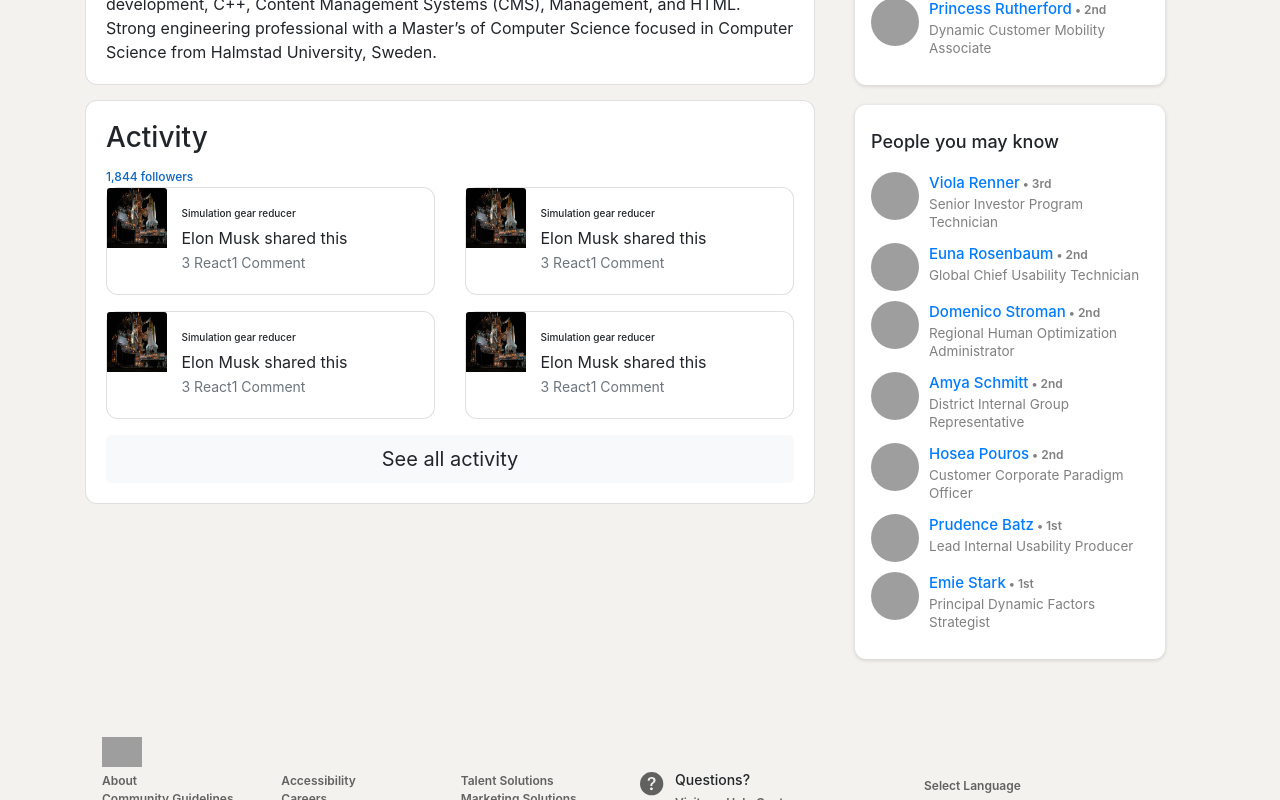
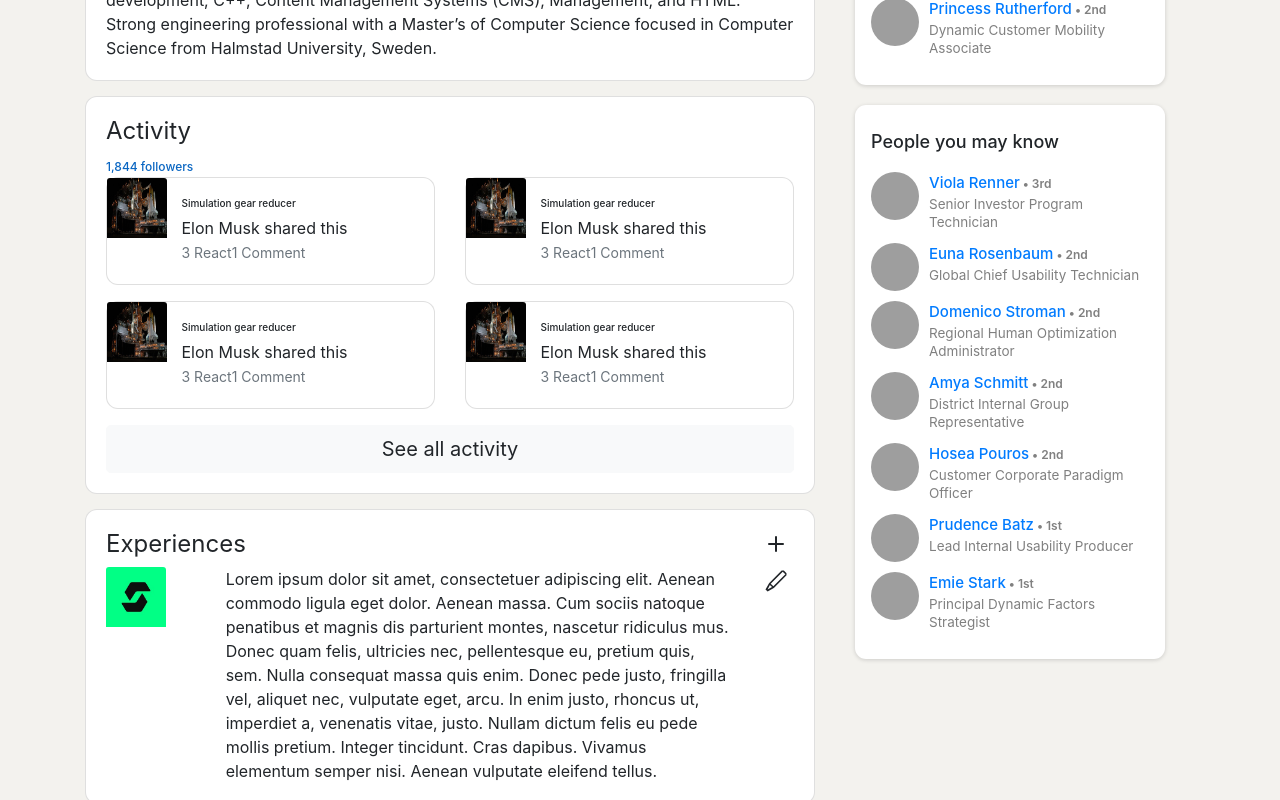
Before and after one commit to pavanyalamanchi/linkedin-build-week, a React (Create React App) app: page / in a window 1280 px wide. Shown: the part 560-1360 px from the top of the page. Built offline with nearby package versions, Linux system fonts and the light colour scheme; grey boxes are pictures that could not be loaded.

Commit message:
experience section

```diff
--- a/src/App.css
+++ b/src/App.css
@@ -4,7 +4,13 @@
   height: fit-content;
   background-color: #f3f2ee;
 }
-
+.icons{
+  font-size: x-large;
+}
+.body-title{
+  font-size: 24px;
+  font-weight: 400;
+}
 .profile-pic {
   height: 10.5rem;
   width: 10.5rem;
--- a/src/components/MainSection.jsx
+++ b/src/components/MainSection.jsx
@@ -3,6 +3,7 @@
 import cover from "../assets/cover.jpg";
 import { SiTesla, SiSpacex } from 'react-icons/si'
 import Sidebar from './Sidebar'
+import Experience from './experience'
 
 const MainSection = () => {
   return (
@@ -51,14 +52,14 @@
 
           <Card>
           <Card.Body>
-            <h3>About</h3>
+            <h3 className="body-title">About</h3>
             <p>Experienced Senior Web Application Developer with a demonstrated history of working in the computer software industry. Skilled in Negotiation,Web Development,Mobile App development, C++, Content Management Systems (CMS), Management, and HTML. Strong engineering professional with a Master’s of Computer Science focused in Computer Science from Halmstad University, Sweden.</p>
           </Card.Body>
           </Card>
 
           <Card>
           <Card.Body>
-            <h3>Activity</h3>
+            <h3 className="body-title">Activity</h3>
             <div><span style={{color: "#0a66c2", fontWeight:"500"}}>1,844 followers</span></div>
             <Row>
               <Col>
@@ -125,6 +126,7 @@
             <Button href="#" variant="light" size="lg" style={{width: "100%"}}> See all activity</Button>
           </Card.Body>
           </Card>
+          <Experience />
         </Col>
         <Col sm={4}> <Sidebar />
         </Col>
--- /dev/null
+++ b/src/components/experience.jsx
@@ -0,0 +1,103 @@
+import { Col, Row, Card, ListGroup, Button } from "react-bootstrap";
+import { useState, useEffect } from "react";
+import Modal from 'react-bootstrap/Modal'
+import {FiPlus} from 'react-icons/fi'
+import {VscEdit} from 'react-icons/vsc'
+import strivelogo from '../assets/strivelogo.jpg'
+
+function AddExperience(props) {
+  return (
+    <Modal
+      {...props}
+      size="lg"
+      aria-labelledby="contained-modal-title-vcenter"
+      centered
+    >
+      <Modal.Header closeButton>
+        <Modal.Title id="contained-modal-title-vcenter">
+        Add experience
+        </Modal.Title>
+      </Modal.Header>
+      <Modal.Body>
+        <h4>Centered Modal</h4>
+        <p>
+          Cras mattis consectetur purus sit amet fermentum. Cras justo odio,
+          dapibus ac facilisis in, egestas eget quam. Morbi leo risus, porta ac
+          consectetur ac, vestibulum at eros.
+        </p>
+      </Modal.Body>
+      <Modal.Footer>
+        <Button onClick={props.onHide}>Close</Button>
+      </Modal.Footer>
+    </Modal>
+  );
+}
+
+function EditExperience(props) {
+  return (
+    <Modal
+      {...props}
+      size="lg"
+      aria-labelledby="contained-modal-title-vcenter"
+      centered
+    >
+      <Modal.Header closeButton>
+        <Modal.Title id="contained-modal-title-vcenter">
+        Update experience
+        </Modal.Title>
+      </Modal.Header>
+      <Modal.Body>
+        <h4>Centered Modal</h4>
+        <p>
+          Cras mattis consectetur purus sit amet fermentum. Cras justo odio,
+          dapibus ac facilisis in, egestas eget quam. Morbi leo risus, porta ac
+          consectetur ac, vestibulum at eros.
+        </p>
+      </Modal.Body>
+      <Modal.Footer>
+        <Button onClick={props.onHide}>Close</Button>
+      </Modal.Footer>
+    </Modal>
+  );
+}
+
+
+const Experience = () => {
+  const [modalShow, setModalShow] = useState(false);
+  const [modalShow1, setModalShow1] = useState(false);
+  return (
+    <>
+    <Card>
+    <Card.Body>
+     <Row>
+         <Col sm={11}> <h3 className="body-title">Experiences</h3></Col>
+         <Col sm={1}>
+         <FiPlus className="icons" onClick={() => setModalShow(true)}></FiPlus>
+         <AddExperience
+              show={modalShow}
+              onHide={() => setModalShow(false)}
+            />
+         </Col>
+     </Row>
+     <Row>
+         <Col sm={2}> <Card.Img className="cover-img" variant="top" src={strivelogo} style={{height:"60px", width: "60px"}} /></Col>
+         <Col sm={9}> <p>Lorem ipsum dolor sit amet, consectetuer adipiscing elit. Aenean commodo ligula eget dolor. Aenean massa. Cum sociis natoque penatibus et magnis dis parturient montes, nascetur ridiculus mus. Donec quam felis, ultricies nec, pellentesque eu, pretium quis, sem. Nulla consequat massa quis enim. Donec pede justo, fringilla vel, aliquet nec, vulputate eget, arcu. In enim justo, rhoncus ut, imperdiet a, venenatis vitae, justo. Nullam dictum felis eu pede mollis pretium. Integer tincidunt. Cras dapibus. Vivamus elementum semper nisi. Aenean vulputate eleifend tellus.</p></Col>
+         <Col sm={1}>
+            <VscEdit className="icons" onClick={() => setModalShow1(true)}></VscEdit>
+            <EditExperience
+              show={modalShow1}
+              onHide={() => setModalShow1(false)}
+            />
+         </Col>
+     </Row>
+
+    </Card.Body>
+    </Card>
+
+    </>
+
+  );
+};
+
+
+export default Experience;
```
Also changed, not shown: src/assets/strivelogo.jpg (added).
